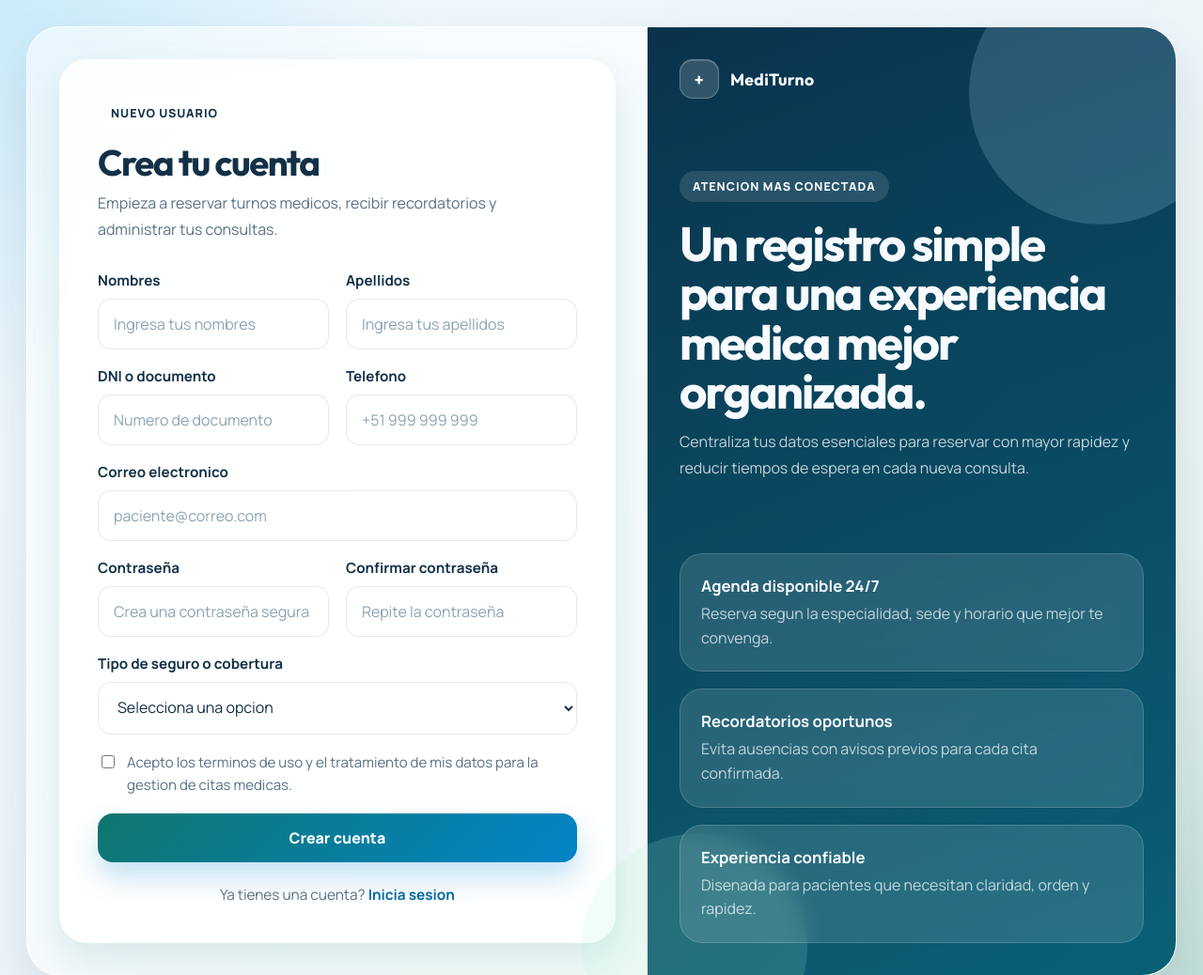
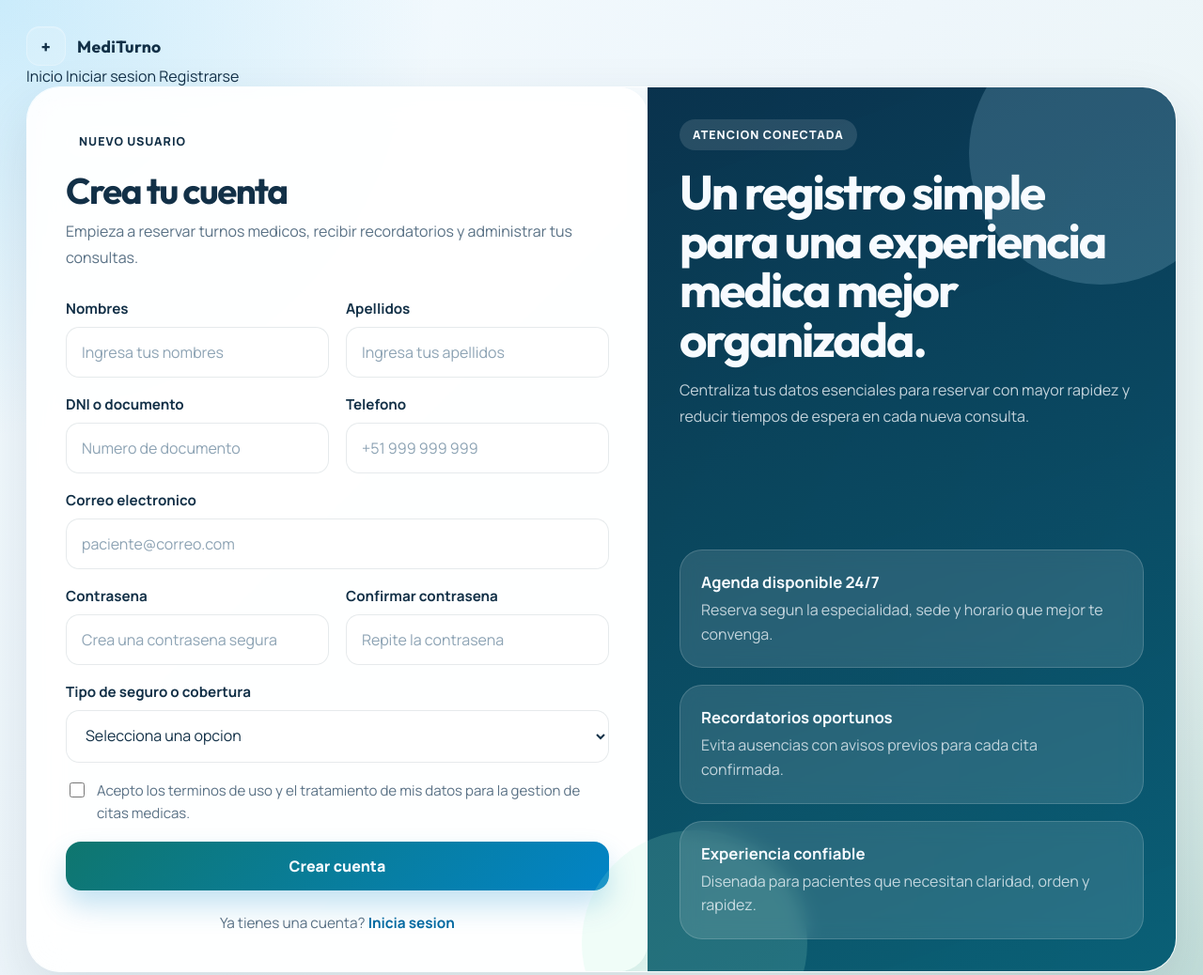
Before and after one commit to JohanU89-coder/mediturno-app, a plain HTML site: page src/frontend/register.html in a window 1280 px wide. Shown: the top 1038 px of the page at 94% size. Drawn offline with Linux system fonts and the light colour scheme.

Commit message:
refactor: reorganizar el formulario de registro y mejorar la estructura de navegación

```diff
--- a/src/frontend/register.html
+++ b/src/frontend/register.html
@@ -10,12 +10,24 @@
   <link rel="stylesheet" href="styles.css">
 </head>
 <body class="auth-page">
-  <div class="auth-shell register-layout">
-    <main class="auth-content">
-      <section class="auth-card wide-card">
+  <header class="site-header">
+    <a class="brand-mark" href="index.html" aria-label="Ir al inicio de MediTurno">
+      <span class="brand-icon">+</span>
+      <span class="brand-text">MediTurno</span>
+    </a>
+
+    <nav class="page-nav" aria-label="Navegacion principal">
+      <a class="nav-button" href="index.html">Inicio</a>
+      <a class="nav-button" href="login.html">Iniciar sesion</a>
+      <a class="nav-button active" href="register.html">Registrarse</a>
+    </nav>
+  </header>
+
+  <main class="auth-shell register-layout">
+    <section class="auth-card wide-card" aria-labelledby="register-title">
       <div class="card-heading">
         <span class="eyebrow">Nuevo usuario</span>
-          <h2>Crea tu cuenta</h2>
+        <h2 id="register-title">Crea tu cuenta</h2>
         <p>Empieza a reservar turnos medicos, recibir recordatorios y administrar tus consultas.</p>
       </div>
 
@@ -51,13 +63,13 @@
 
         <div class="field-grid">
           <label class="field">
-              <span>Contraseña</span>
-              <input type="password" name="password" placeholder="Crea una contraseña segura" required>
+            <span>Contrasena</span>
+            <input type="password" name="password" placeholder="Crea una contrasena segura" required>
           </label>
 
           <label class="field">
-              <span>Confirmar contraseña</span>
-              <input type="password" name="confirm_password" placeholder="Repite la contraseña" required>
+            <span>Confirmar contrasena</span>
+            <input type="password" name="confirm_password" placeholder="Repite la contrasena" required>
           </label>
         </div>
 
@@ -85,18 +97,10 @@
         <a href="login.html" class="text-link">Inicia sesion</a>
       </p>
     </section>
-    </main>
 
     <aside class="auth-showcase slim-showcase">
-      <nav class="brand-bar">
-        <a class="brand-mark" href="index.html" aria-label="Ir al inicio de MediTurno">
-          <span class="brand-icon">+</span>
-          <span class="brand-text">MediTurno</span>
-        </a>
-      </nav>
-
       <div class="showcase-copy">
-        <span class="eyebrow">Atencion mas conectada</span>
+        <span class="eyebrow">Atencion conectada</span>
         <h1>Un registro simple para una experiencia medica mejor organizada.</h1>
         <p>
           Centraliza tus datos esenciales para reservar con mayor rapidez y reducir
@@ -119,6 +123,6 @@
         </article>
       </div>
     </aside>
-  </div>
+  </main>
 </body>
 </html>
```
Lines whose indentation alone changed are shown as unchanged.
